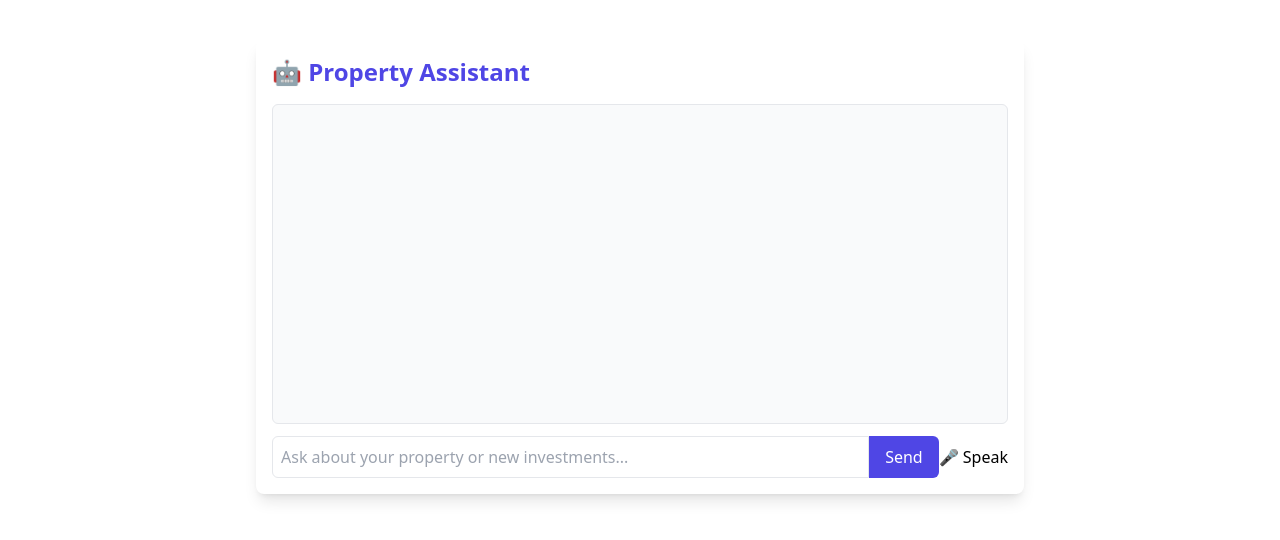
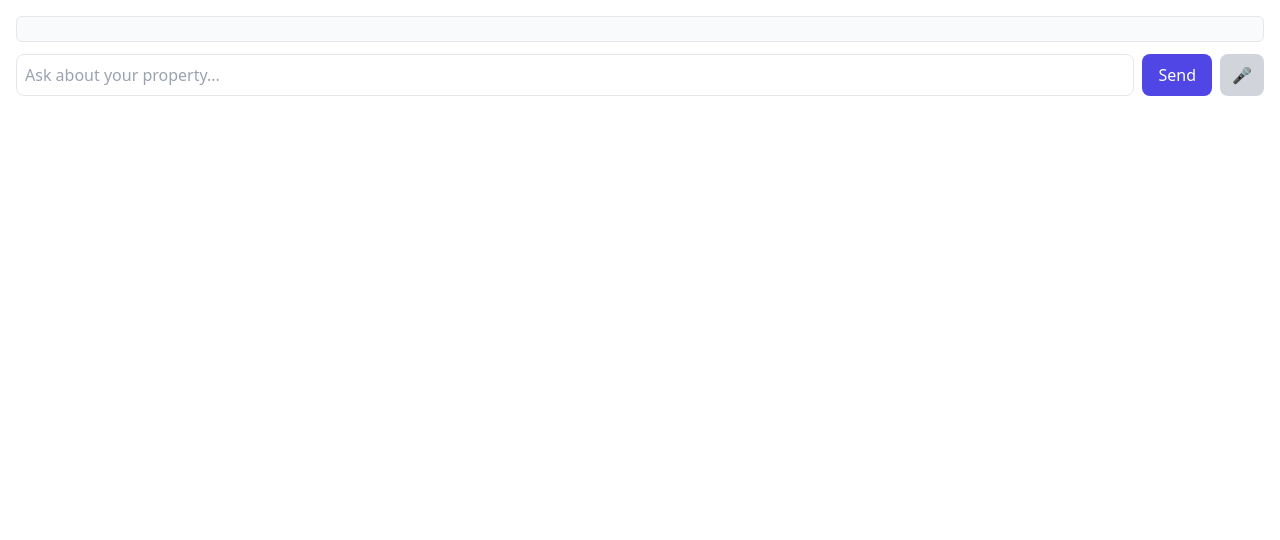
Before and after one commit to dakshika-chaudhary/Property-Deller1, a React (Create React App) app in the folder my-project/: page /chatbot in a window 1280 px wide. Shown: the top 540 px of the page. Built offline with nearby package versions, Linux system fonts and the light colour scheme.

Commit message:
shifted the chatbot

```diff
--- a/my-project/src/components/Chatbot.jsx
+++ b/my-project/src/components/Chatbot.jsx
@@ -1,21 +1,149 @@
-import React, { useEffect, useRef,useState } from "react";
+// import React, { useEffect, useRef,useState } from "react";
+
+// const API_URL = process.env.REACT_APP_API_URL;
+
+//  console.log("API_URL:", API_URL);
+// const Chatbot = ({ userId }) => {
+//   const [query, setQuery] = useState("");
+//   const [messages, setMessages] = useState([]);
+//   const [loading, setLoading] = useState(false);
+// const [listening, setListening] = useState(false);
+
+// const chatEndRef = useRef(null);
+
+// useEffect(()=>{
+//   chatEndRef.current?.scrollIntoView(
+//     {behavior:"smooth"}
+//   )
+// },[messages]);
+
+// const startListening = () => {
+//   const SpeechRecognition =
+//     window.SpeechRecognition || window.webkitSpeechRecognition;
+
+//   if (!SpeechRecognition) {
+//     alert("Your browser does not support voice input.");
+//     return;
+//   }
+//     setListening(true);
+//   const recognition =  new SpeechRecognition();
+//   recognition.lang = "en-US";
+
+//   recognition.onresult = (event) => {
+//     const transcript = event.results[0][0].transcript;
+//     setQuery(transcript)
+//     handleSend(transcript);
+//   }
+//     recognition.onend = () => setListening(false); // reset state when done
+//     recognition.start();
+// };
+
+
+//   const handleSend = async (voiceQuery) => {
+//     if (!query.trim()) return;
+//       // const finalQuery = voiceQuery || query;
+//       //   if (!finalQuery.trim()) return;
+
+//     setMessages((prev) => [...prev, { sender: "user", text: query }]);
+//     setLoading(true);
+
+//     try {
+//       const response = await fetch(`${API_URL}/api/chatbot/ask`, {
+//       // const response = await fetch("http://localhost:5000/api/chatbot/ask", {
+//         method: "POST",
+//         headers: { "Content-Type": "application/json" },
+//         body: JSON.stringify({ userId, question: query }),
+//         credentials: "include",
+//       });
+//       const data = await response.json();
+
+//       setMessages((prev) => [...prev, { sender: "bot", text: data.answer }]);
+//     } catch (err) {
+//       console.error("Chatbot fetch error:", err);
+//       setMessages((prev) => [
+//         ...prev,
+//         { sender: "bot", text: "Sorry, something went wrong. Try again later." },
+//       ]);
+//     } finally {
+//       setQuery("");
+//       setLoading(false);
+//     }
+//   };
+
+//   return (
+//     <div className="max-w-3xl mx-auto mt-10 bg-white shadow-lg rounded-lg p-4">
+//       <h2 className="text-2xl font-semibold text-indigo-600 mb-4">
+//         🤖 Property Assistant
+//       </h2>
+
+
+
+//       <div className="h-80 overflow-y-auto border p-3 rounded-md mb-3 bg-gray-50">
+//         {messages.map((msg, i) => (
+//           <div
+//             key={i}
+//             className={`my-2 flex ${
+//               msg.sender === "user" ? "justify-end" : "justify-start"
+//             }`}
+//           >
+//             <div
+//   className={`p-2 rounded-xl max-w-xs ${
+//     msg.sender === "user"
+//       ? "bg-indigo-100 text-indigo-900"
+//       : "bg-green-100 text-green-900"
+//   }`}
+// >
+//   {msg.text.split('\n').map((line, idx) => (
+//     <span key={idx}>
+//       {line}
+//       <br />
+//     </span>
+//   ))}
+// </div>
+
+//           </div>
+//         ))}
+//       </div>
+// <div ref={chatEndRef}></div>
+//       <div className="flex">
+//         <input
+//           type="text"
+//           value={query}
+//           onChange={(e) => setQuery(e.target.value)}
+//           placeholder="Ask about your property or new investments..."
+//           className="flex-1 p-2 border rounded-l-md focus:ring-2 focus:ring-indigo-400"
+//         />
+//         <button
+//           onClick={handleSend}
+//           disabled={loading}
+//           className="bg-indigo-600 text-white px-4 rounded-r-md hover:bg-indigo-700"
+//         >
+//           {loading ? "Thinking..." : "Send"}
+//         </button>
+//         <button onClick={startListening}>🎤 Speak</button>
+
+//       </div>
+//     </div>
+//   );
+// };
+
+// export default Chatbot;
+
+import React, { useEffect, useRef, useState } from "react";
 
 const API_URL = process.env.REACT_APP_API_URL;
+console.log("API_URL:", API_URL);
 
- console.log("API_URL:", API_URL);
 const Chatbot = ({ userId }) => {
   const [query, setQuery] = useState("");
   const [messages, setMessages] = useState([]);
   const [loading, setLoading] = useState(false);
   const [listening, setListening] = useState(false);
-
   const chatEndRef = useRef(null);
 
-useEffect(()=>{
-  chatEndRef.current?.scrollIntoView(
-    {behavior:"smooth"}
-  )
-},[messages]);
+  useEffect(() => {
+    chatEndRef.current?.scrollIntoView({ behavior: "smooth" });
+  }, [messages]);
 
   const startListening = () => {
     const SpeechRecognition =
@@ -25,34 +153,33 @@ const startListening = () => {
       alert("Your browser does not support voice input.");
       return;
     }
+
     setListening(true);
-  const recognition =  new SpeechRecognition();
+    const recognition = new SpeechRecognition();
     recognition.lang = "en-US";
 
     recognition.onresult = (event) => {
       const transcript = event.results[0][0].transcript;
-    setQuery(transcript)
+      setQuery(transcript);
       handleSend(transcript);
-  }
-    recognition.onend = () => setListening(false); // reset state when done
+    };
+    recognition.onend = () => setListening(false);
     recognition.start();
   };
 
+  const handleSend = async (voiceQuery) => {
+    const finalQuery = voiceQuery || query;
+    if (!finalQuery.trim()) return;
 
-  const handleSend = async (voiceQuery) => {
-    if (!query.trim()) return;
-      // const finalQuery = voiceQuery || query;
-      //   if (!finalQuery.trim()) return;
-
-    setMessages((prev) => [...prev, { sender: "user", text: query }]);
+    setMessages((prev) => [...prev, { sender: "user", text: finalQuery }]);
     setLoading(true);
 
     try {
       const response = await fetch(`${API_URL}/api/chatbot/ask`, {
-      // const response = await fetch("http://localhost:5000/api/chatbot/ask", {
         method: "POST",
         headers: { "Content-Type": "application/json" },
-        body: JSON.stringify({ userId, question: query }),
+        body: JSON.stringify({ userId, question: finalQuery }),
+        credentials: "include",
       });
       const data = await response.json();
 
@@ -70,14 +197,9 @@ const startListening = () => {
   };
 
   return (
-    <div className="max-w-3xl mx-auto mt-10 bg-white shadow-lg rounded-lg p-4">
-      <h2 className="text-2xl font-semibold text-indigo-600 mb-4">
-        🤖 Property Assistant
-      </h2>
-
-
-
-      <div className="h-80 overflow-y-auto border p-3 rounded-md mb-3 bg-gray-50">
+    <div className="flex flex-col h-full p-4 bg-white rounded-b-2xl ">
+      {/* Chat Area */}
+      <div className="flex-1 overflow-y-auto border border-gray-200 p-3 rounded-md mb-3 bg-gray-50 ">
         {messages.map((msg, i) => (
           <div
             key={i}
@@ -86,41 +208,44 @@ const startListening = () => {
             }`}
           >
             <div
-  className={`p-2 rounded-xl max-w-xs ${
+              className={`p-2 rounded-xl max-w-xs whitespace-pre-wrap ${
                 msg.sender === "user"
                   ? "bg-indigo-100 text-indigo-900"
                   : "bg-green-100 text-green-900"
               }`}
             >
-  {msg.text.split('\n').map((line, idx) => (
-    <span key={idx}>
-      {line}
-      <br />
-    </span>
+              {msg.text}
+            </div>
+          </div>
         ))}
+        <div ref={chatEndRef}></div>
       </div>
 
-          </div>
-        ))}
-      </div>
-<div ref={chatEndRef}></div>
-      <div className="flex">
+      {/* Input Area */}
+      <div className="flex space-x-2">
         <input
           type="text"
           value={query}
           onChange={(e) => setQuery(e.target.value)}
-          placeholder="Ask about your property or new investments..."
-          className="flex-1 p-2 border rounded-l-md focus:ring-2 focus:ring-indigo-400"
+          placeholder="Ask about your property..."
+          className="flex-1 p-2 border rounded-lg focus:ring-2 focus:ring-indigo-400 outline-none"
         />
         <button
-          onClick={handleSend}
+          onClick={() => handleSend()}
           disabled={loading}
-          className="bg-indigo-600 text-white px-4 rounded-r-md hover:bg-indigo-700"
+          className="bg-indigo-600 text-white px-4 py-2 rounded-lg hover:bg-indigo-700 transition"
         >
           {loading ? "Thinking..." : "Send"}
         </button>
-        <button onClick={startListening}>🎤 Speak</button>
-
+        <button
+          onClick={startListening}
+          className={`px-3 py-2 rounded-lg ${
+            listening ? "bg-green-500" : "bg-gray-300"
+          } text-white hover:opacity-80`}
+          title="Voice Input"
+        >
+          🎤
+        </button>
       </div>
     </div>
   );
--- a/my-project/src/components/FloatingChatBot.jsx
+++ b/my-project/src/components/FloatingChatBot.jsx
@@ -1,6 +1,33 @@
-// src/components/FloatingChatBot.jsx
+// // src/components/FloatingChatBot.jsx
+// import { useState } from "react";
+// import ChatBot from "./Chatbot"
+
+// const FloatingChatBot = () => {
+//   const [open, setOpen] = useState(false);
+
+//   return (
+//     <>
+//       {/* Floating Button */}
+//       <button
+//         onClick={() => setOpen(!open)}
+//         className="fixed bottom-5 right-5 z-50 bg-indigo-600 text-white rounded-full w-16 h-16 flex items-center justify-center shadow-lg hover:bg-indigo-700 transition"
+//       >
+//         🤖
+//       </button>
+
+//       {/* ChatBot Panel */}
+//       {open && (
+//         <div className="fixed bottom-20 right-5 z-50 w-96 h-128">
+//           <ChatBot />
+//         </div>
+//       )}
+//     </>
+//   );
+// };
+
+// export default FloatingChatBot;
 import { useState } from "react";
-import ChatBot from "./Chatbot"
+import ChatBot from "./Chatbot";
 
 const FloatingChatBot = () => {
   const [open, setOpen] = useState(false);
@@ -8,17 +35,33 @@ const FloatingChatBot = () => {
   return (
     <>
       {/* Floating Button */}
-      <button
-        onClick={() => setOpen(!open)}
-        className="fixed bottom-5 right-5 z-50 bg-indigo-600 text-white rounded-full w-16 h-16 flex items-center justify-center shadow-lg hover:bg-indigo-700 transition"
-      >
-        🤖
-      </button>
+      {!open && (
+        <button
+          onClick={() => setOpen(true)}
+          className="fixed bottom-5 right-5 z-50 bg-indigo-600 text-white rounded-full w-16 h-16 flex items-center justify-center shadow-lg hover:bg-indigo-700 transition-all duration-300 transform hover:scale-105"
+        >
+          🤖
+        </button>
+      )}
 
       {/* ChatBot Panel */}
       {open && (
-        <div className="fixed bottom-20 right-5 z-50 w-96 h-128">
-          <ChatBot />
+        <div className="fixed bottom-20 right-5 z-50 w-96 max-w-[90vw] h-[550px] bg-white shadow-2xl rounded-2xl flex flex-col border border-indigo-100 transition-all duration-300 top-[80px]">
+          {/* Header */}
+          <div className="flex justify-between items-center px-4 py-3 bg-indigo-600 text-white rounded-t-2xl">
+            <h2 className="text-lg font-semibold">Property Assistant</h2>
+            <button
+              onClick={() => setOpen(false)}
+              className="text-white hover:text-gray-200 text-xl font-bold transition-transform transform hover:rotate-90"
+            >
+              ✖
+            </button>
+          </div>
+
+          {/* Chatbot Body */}
+          <div className="flex-1 overflow-hidden">
+            <ChatBot />
+          </div>
         </div>
       )}
     </>
```
Also changed, not shown: 1 other file (tests, documents, lock files or other folders). Lines whose indentation alone changed are shown as unchanged.
